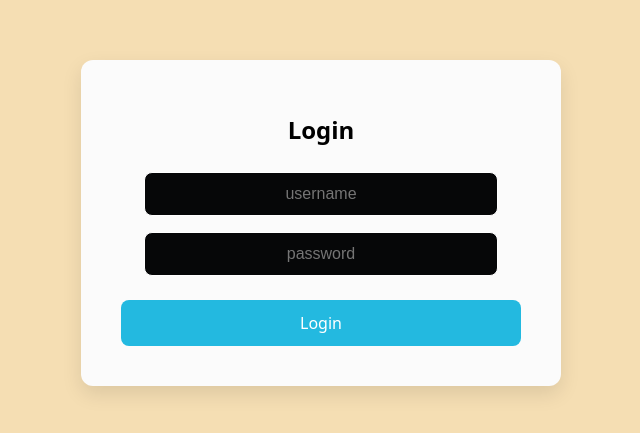
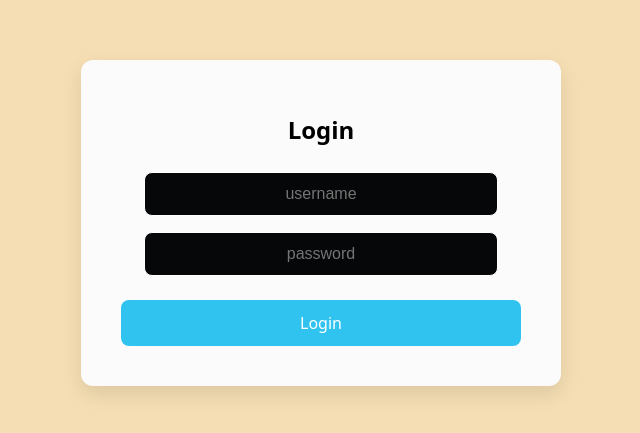
Before and after one commit to RITStudentDev/QuackOverflow, a React app in the folder DuckOverflow/frontend/: page /login in a window 1280 px wide. Shown: the part 177-610 px from the top of the page, without its empty margins (319-959 px from the left). Built offline with nearby package versions, Linux system fonts and the light colour scheme; no server answers; the HTML template or start-up script is replaced by a standard one.

Commit message:
fixed hex code for both signup and login

```diff
--- a/DuckOverflow/frontend/src/styles/Login.css
+++ b/DuckOverflow/frontend/src/styles/Login.css
@@ -31,7 +31,7 @@
     margin-bottom: 0.5rem;
     width: 100%;
     padding: 0.75rem 1rem;
-    background: #23B9E0; /* like the coms color */
+    background: #30c3f0; /* like the coms color */
     color: white;
     border: none;
     border-radius: 8px;
@@ -39,3 +39,7 @@
     cursor: pointer;
     transition: all 0.2s;
 }
+
+.login-button:hover {
+    background: #25B2D9;
+  }
--- a/DuckOverflow/frontend/src/styles/Signup.css
+++ b/DuckOverflow/frontend/src/styles/Signup.css
@@ -48,7 +48,7 @@ body {
     margin-bottom: 0.5rem;
     width: 100%;
     padding: 0.75rem 1rem;
-    background: #23B9E0; /* like the coms color */
+    background: #30c3f0; /* like the coms color */
     color: white;
     border: none;
     border-radius: 8px;
@@ -58,7 +58,7 @@ body {
   }
 
   .signup-button:hover {
-    background: #357abd;
+    background: #25B2D9;
   }
 
 
```
